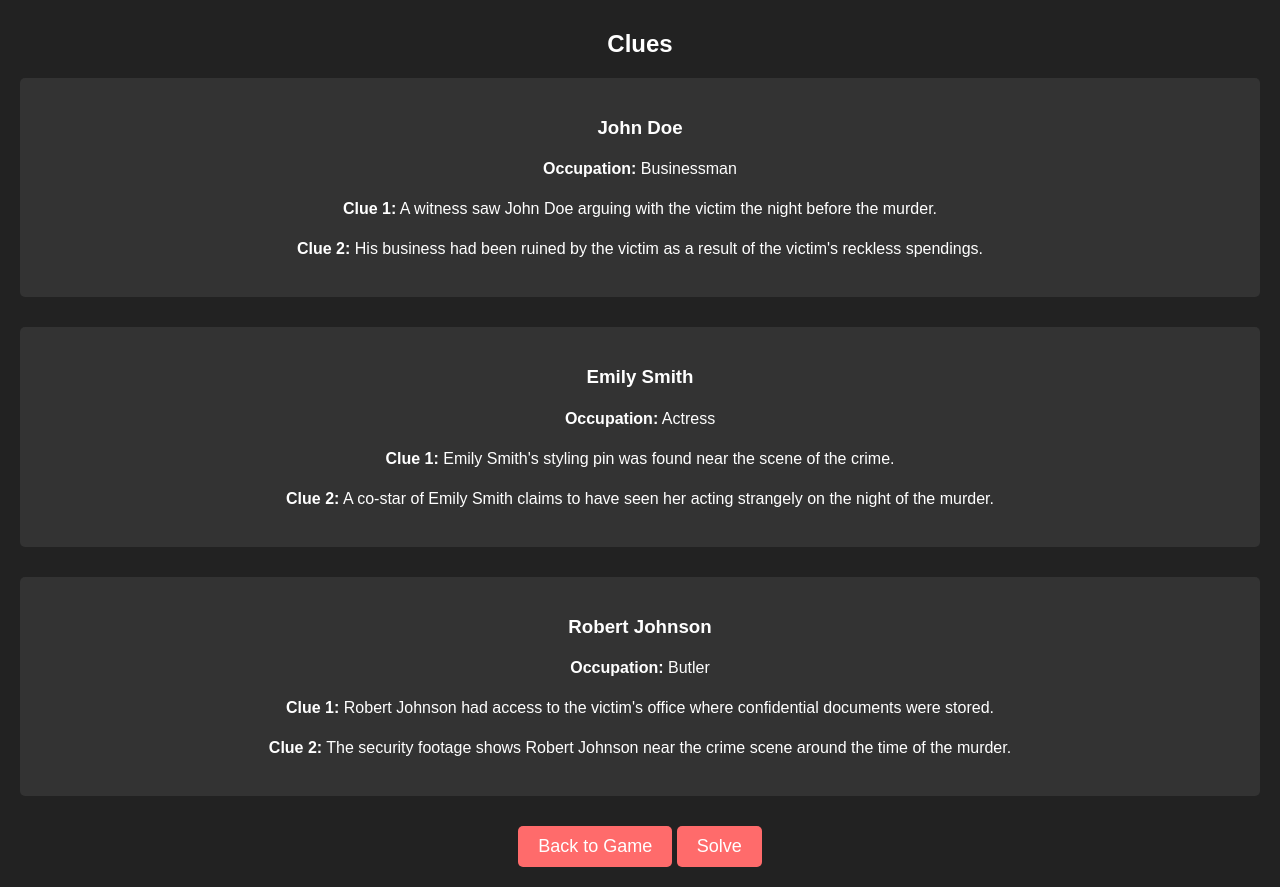
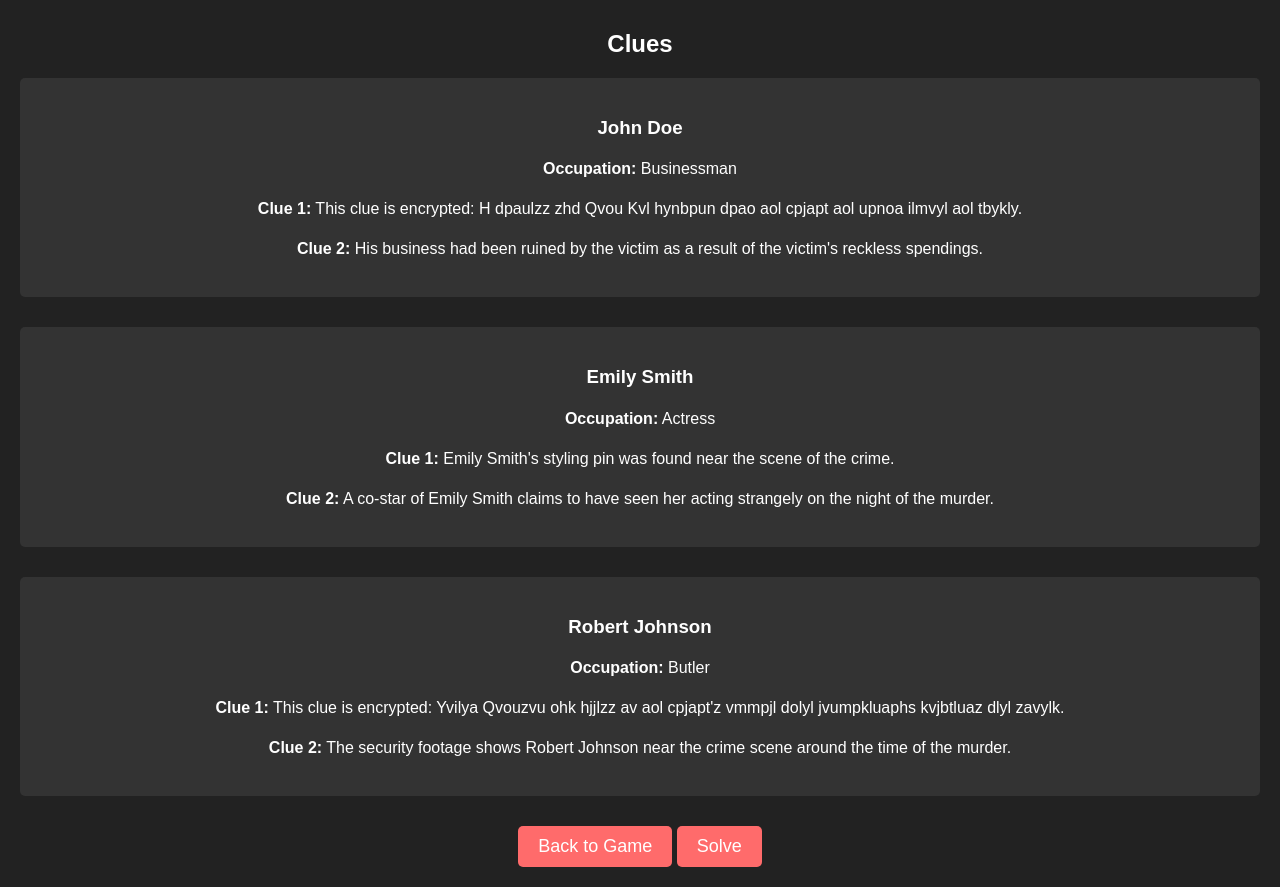
Before and after one commit to hershey-harsh/Murder-Mystery, a Flask app: page /clues in a window 1280 px wide. Shown: the part 57-944 px from the top of the page. Run offline with Flask 3, Linux system fonts and the light colour scheme.

Commit message:
Update clues.html

```diff
--- a/templates/clues.html
+++ b/templates/clues.html
@@ -18,7 +18,7 @@
       <div class="profile">
         <h3>John Doe</h3>
         <p><strong>Occupation:</strong> Businessman</p>
-        <p><strong>Clue 1:</strong> A witness saw John Doe arguing with the victim the night before the murder.</p>
+        <p><strong>Clue 1:</strong> This clue is encrypted: H dpaulzz zhd Qvou Kvl hynbpun dpao aol cpjapt aol upnoa ilmvyl aol tbykly.</p>
         <p><strong>Clue 2:</strong> His business had been ruined by the victim as a result of the victim's reckless spendings. </p>
       </div>
 
@@ -32,7 +32,7 @@
       <div class="profile">
         <h3>Robert Johnson</h3>
         <p><strong>Occupation:</strong> Butler</p>
-        <p><strong>Clue 1:</strong> Robert Johnson had access to the victim's office where confidential documents were stored.</p>
+        <p><strong>Clue 1:</strong> This clue is encrypted: Yvilya Qvouzvu ohk hjjlzz av aol cpjapt'z vmmpjl dolyl jvumpkluaphs kvjbtluaz dlyl zavylk.</p>
         <p><strong>Clue 2:</strong> The security footage shows Robert Johnson near the crime scene around the time of the murder.</p>
       </div>
     </section>
```
